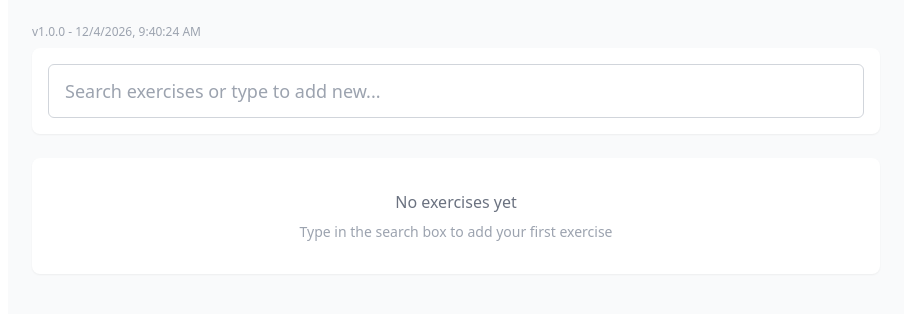
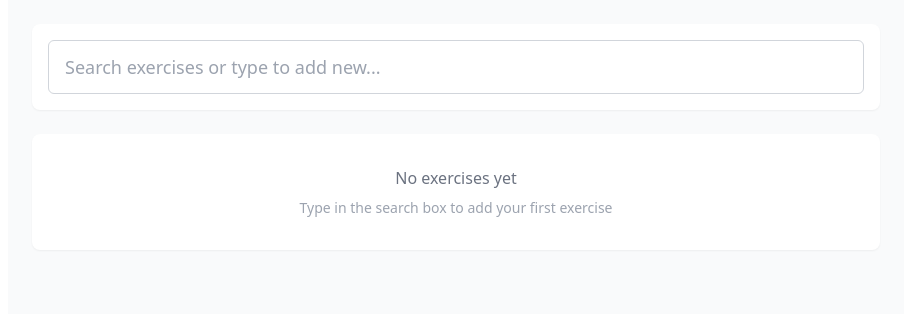
Before and after one commit to huypham612/fitnessExerciseTrackingPWA, a React (Vite) app: page / in a window 1280 px wide. Shown: the top 314 px of the page, without its empty margins (184-1093 px from the left). Built offline with nearby package versions, Linux system fonts and the light colour scheme.

Commit message:
Removed version from UI and fixed build errors

```diff
--- a/src/components/FitnessTracker.tsx
+++ b/src/components/FitnessTracker.tsx
@@ -1,5 +1,5 @@
 import { useState, useEffect } from 'react';
-import { Edit3, Dumbbell, X } from 'lucide-react';
+import { Edit3, X } from 'lucide-react';
 
 interface Exercise {
   id: string;
@@ -186,12 +186,6 @@ const FitnessTracker = () => {
 
   return (
     <div className="max-w-4xl mx-auto p-4 sm:p-6 bg-gray-50 min-h-screen">
-      {/* Version info for debugging - remove in production */}
-      {import.meta.env?.DEV && (
-        <div className="text-xs text-gray-400 mb-2">
-          v{__APP_VERSION__} - {new Date(__BUILD_TIME__).toLocaleString()}
-        </div>
-      )}
       <div className="bg-white rounded-lg shadow-sm p-3 sm:p-4 mb-4 sm:mb-6">
         <div className="relative">
           <input
```
